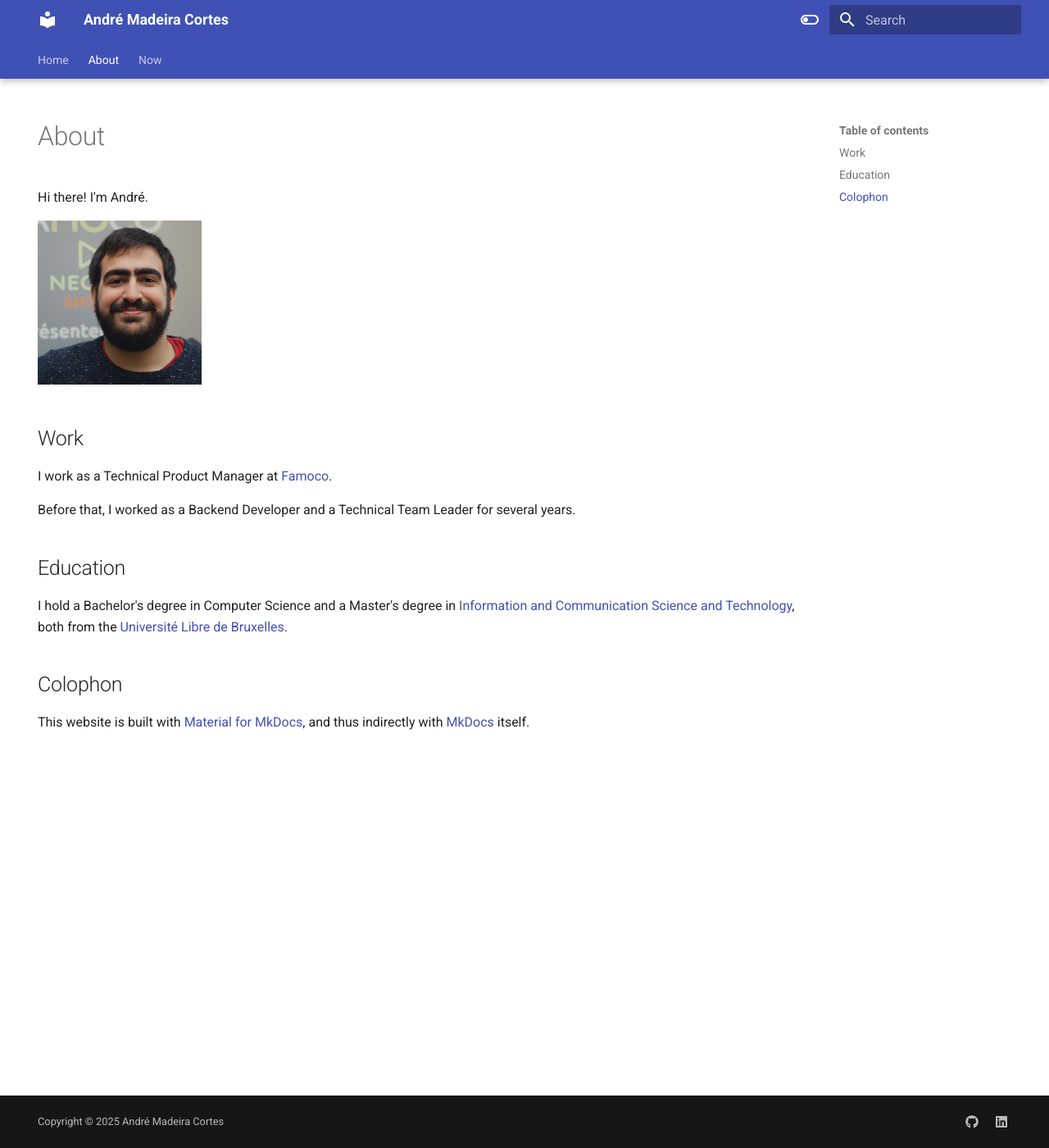
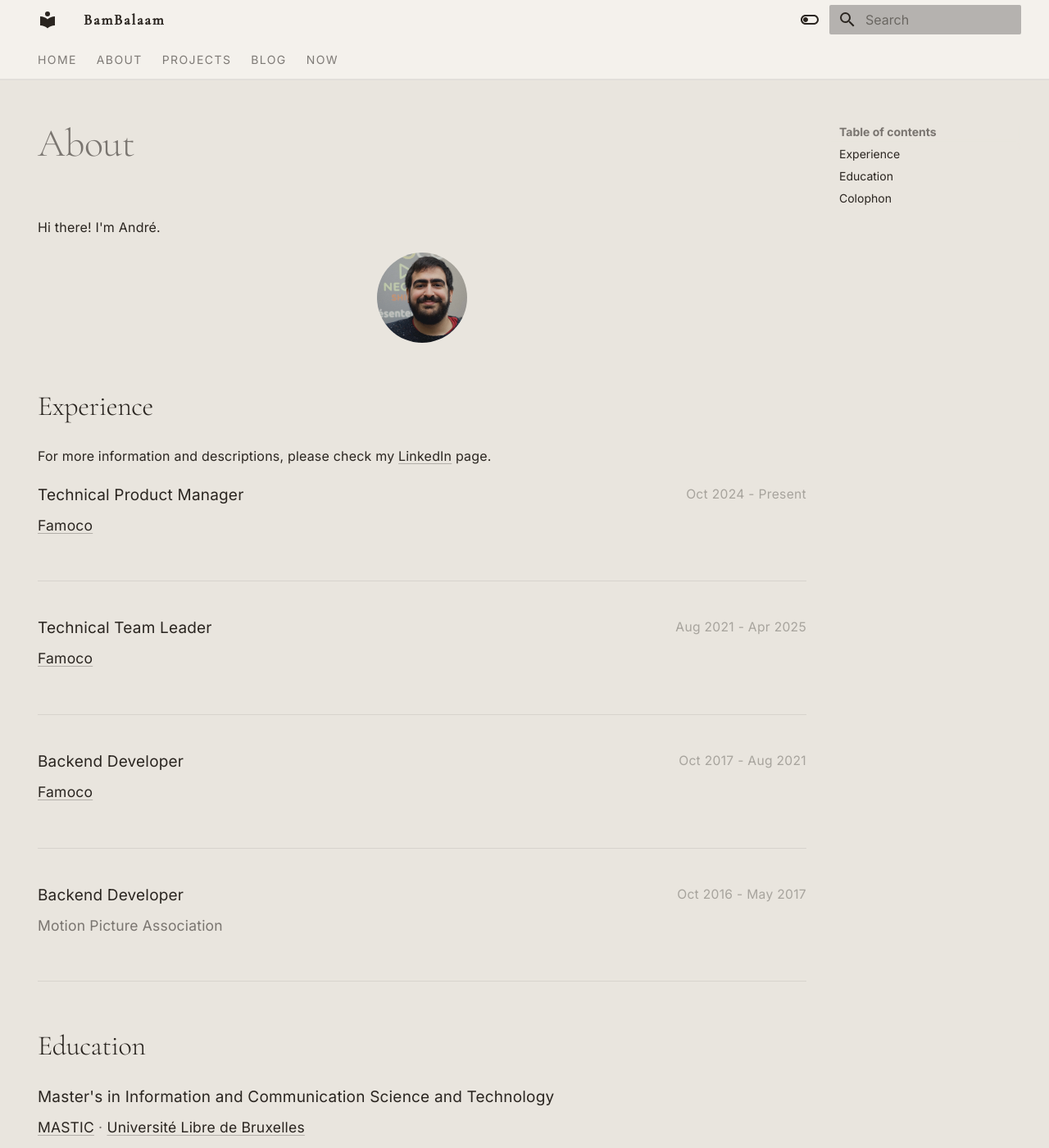
Before and after one commit to BamBalaam/bambalaam.github.io, an MkDocs documentation site: the page built from docs/about.md, in a window 1280 px wide and 1400 px high. Shown: the whole window at 82% size. Built offline with MkDocs 1.6.1 and Material for MkDocs 9.7.7, drawn with Linux system fonts in a browser that asks for light colours; some of the changed text lies outside the part shown.

Commit message:
Complete website redesign

```diff
--- a/docs/about.md
+++ b/docs/about.md
@@ -7,19 +7,62 @@ hide:
 
 Hi there! I'm André.
 
-![Me](images/avatar.png)
+![Me](images/avatar.png){ .about-avatar }
 
-## Work
+## Experience
 
-I work as a Technical Product Manager at [Famoco](http://famoco.com).
+For more information and descriptions, please check my
+<a href="https://www.linkedin.com/in/andremadeiracortes/" target="_blank">LinkedIn</a> page.
 
-Before that, I worked as a Backend Developer and a Technical Team Leader for several years.
+<div class="cv-entry">
+  <div>
+    <div class="cv-entry-title">Technical Product Manager</div>
+    <div class="cv-entry-org"><a href="https://famoco.com" target="_blank">Famoco</a></div>
+  </div>
+  <div class="cv-entry-period">Oct 2024 - Present</div>
+</div>
+
+<div class="cv-entry">
+  <div>
+    <div class="cv-entry-title">Technical Team Leader</div>
+    <div class="cv-entry-org"><a href="https://famoco.com" target="_blank">Famoco</a></div>
+  </div>
+  <div class="cv-entry-period">Aug 2021 - Apr 2025</div>
+</div>
+
+<div class="cv-entry">
+  <div>
+    <div class="cv-entry-title">Backend Developer</div>
+    <div class="cv-entry-org"><a href="https://famoco.com" target="_blank">Famoco</a></div>
+  </div>
+  <div class="cv-entry-period">Oct 2017 - Aug 2021</div>
+</div>
+
+<div class="cv-entry">
+  <div>
+    <div class="cv-entry-title">Backend Developer</div>
+    <div class="cv-entry-org">Motion Picture Association</div>
+  </div>
+  <div class="cv-entry-period">Oct 2016 - May 2017</div>
+</div>
 
 ## Education
 
-I hold a Bachelor's degree in Computer Science and a Master's degree in
-[Information and Communication Science and Technology](https://mastic.ulb.ac.be/), both from the
-[Université Libre de Bruxelles](https://www.ulb.be/).
+<div class="cv-entry">
+  <div>
+    <div class="cv-entry-title">Master's in Information and Communication Science and Technology</div>
+    <div class="cv-entry-org"><a href="https://mastic.ulb.ac.be/" target="_blank">MASTIC</a> · <a href="https://www.ulb.be/" target="_blank">Université Libre de Bruxelles</a></div>
+  </div>
+  <div class="cv-entry-period"><!-- Year --></div>
+</div>
+
+<div class="cv-entry">
+  <div>
+    <div class="cv-entry-title">Bachelor's in Computer Science</div>
+    <div class="cv-entry-org"><a href="https://sciences.ulb.be/departement-d-informatique/" target="_blank">DI</a> · <a href="https://www.ulb.be/" target="_blank">Université Libre de Bruxelles</a></div>
+  </div>
+  <div class="cv-entry-period"><!-- Year --></div>
+</div>
 
 ## Colophon
 
--- /dev/null
+++ b/docs/stylesheets/extra.css
@@ -0,0 +1,344 @@
+@import url('https://fonts.googleapis.com/css2?family=Cormorant+Garamond:ital,wght@0,300;0,400;0,500;1,300;1,400&display=swap');
+
+/* ===== LIGHT MODE — QUIET STONE ===== */
+
+[data-md-color-scheme="default"] {
+  /* fg = header background, bg = icons/text ON that background */
+  --md-primary-fg-color:              #f4f1ec;
+  --md-primary-bg-color:              #2a2520;
+  --md-primary-bg-color--light:       rgba(42, 37, 32, 0.54);
+  --md-accent-fg-color:               #2a2520;
+  --md-accent-fg-color--transparent:  rgba(42, 37, 32, 0.1);
+  --md-accent-bg-color:               #f4f1ec;
+  --md-default-bg-color:              #e9e5de;
+  --md-default-fg-color:              #2a2520;
+  --md-default-fg-color--light:       rgba(42, 37, 32, 0.58);
+  --md-default-fg-color--lighter:     rgba(42, 37, 32, 0.34);
+  --md-default-fg-color--lightest:    rgba(42, 37, 32, 0.09);
+  --md-code-bg-color:                 #dbd7d0;
+  --md-code-fg-color:                 #3d3830;
+  --md-typeset-a-color:               #2a2520;
+}
+
+/* ===== DARK MODE ===== */
+
+[data-md-color-scheme="slate"] {
+  --md-primary-fg-color:              #1e1c18;
+  --md-primary-bg-color:              #ddd8d1;
+  --md-primary-bg-color--light:       rgba(221, 216, 209, 0.54);
+  --md-accent-fg-color:               #ddd8d1;
+  --md-accent-fg-color--transparent:  rgba(221, 216, 209, 0.1);
+  --md-accent-bg-color:               #1e1c18;
+  --md-default-bg-color:              #1a1714;
+  --md-default-fg-color:              #ddd8d1;
+  --md-default-fg-color--light:       rgba(221, 216, 209, 0.58);
+  --md-default-fg-color--lighter:     rgba(221, 216, 209, 0.34);
+  --md-default-fg-color--lightest:    rgba(221, 216, 209, 0.09);
+  --md-code-bg-color:                 #252219;
+  --md-code-fg-color:                 #c8c3bb;
+  --md-typeset-a-color:               #ddd8d1;
+}
+
+/* ===== TYPOGRAPHY ===== */
+
+.md-typeset h1,
+.md-typeset h2,
+.md-typeset h3,
+.md-typeset h4 {
+  font-family: 'Cormorant Garamond', Georgia, serif;
+  font-weight: 300;
+  letter-spacing: -0.01em;
+}
+
+.md-typeset h1 { font-size: 2.4rem; line-height: 1.15; }
+.md-typeset h2 { font-size: 1.7rem; }
+.md-typeset h3 { font-size: 1.3rem; }
+
+.md-typeset {
+  letter-spacing: 0.012em;
+  line-height: 1.8;
+}
+
+/* Links — underlined, no color shift */
+[data-md-color-scheme="default"] .md-typeset a {
+  color: var(--md-default-fg-color);
+  text-decoration: underline;
+  text-decoration-color: rgba(42, 37, 32, 0.28);
+  text-underline-offset: 3px;
+  transition: text-decoration-color 0.2s ease;
+}
+[data-md-color-scheme="default"] .md-typeset a:hover {
+  color: var(--md-default-fg-color);
+  text-decoration-color: rgba(42, 37, 32, 0.72);
+}
+
+[data-md-color-scheme="slate"] .md-typeset a {
+  color: var(--md-default-fg-color);
+  text-decoration: underline;
+  text-decoration-color: rgba(221, 216, 209, 0.3);
+  text-underline-offset: 3px;
+  transition: text-decoration-color 0.2s ease;
+}
+[data-md-color-scheme="slate"] .md-typeset a:hover {
+  color: var(--md-default-fg-color);
+  text-decoration-color: rgba(221, 216, 209, 0.75);
+}
+
+/* ===== HEADER ===== */
+
+.md-header {
+  box-shadow: none;
+  border-bottom: 1px solid var(--md-default-fg-color--lightest);
+}
+
+.md-header__title {
+  font-family: 'Cormorant Garamond', Georgia, serif;
+  font-weight: 400;
+  letter-spacing: 0.1em;
+}
+
+/* ===== NAVIGATION TABS — bare text, zero chrome ===== */
+
+.md-tabs {
+  border-bottom: 1px solid var(--md-default-fg-color--lightest);
+}
+
+.md-tabs__link {
+  font-size: 0.7rem;
+  letter-spacing: 0.1em;
+  text-transform: uppercase;
+  font-weight: 400;
+  color: var(--md-default-fg-color--light) !important;
+  opacity: 1;
+  transition: color 0.2s ease;
+}
+
+.md-tabs__link:hover {
+  color: var(--md-default-fg-color) !important;
+}
+
+.md-tabs__link--active {
+  color: var(--md-default-fg-color) !important;
+}
+
+/* Remove the colored accent underline on active tab */
+.md-tabs__link--active::after {
+  display: none !important;
+}
+
+/* ===== HOME PAGE ===== */
+
+.home-hero {
+  display: flex;
+  flex-direction: column;
+  align-items: center;
+  text-align: center;
+  padding: 2.5rem 1.5rem 2rem;
+  max-width: 560px;
+  margin: 0 auto;
+}
+
+.home-avatar {
+  width: 80px;
+  height: 80px;
+  border-radius: 50%;
+  object-fit: cover;
+  margin-bottom: 1.25rem;
+  filter: grayscale(15%);
+}
+
+.home-name {
+  font-family: 'Cormorant Garamond', Georgia, serif !important;
+  font-size: 2.6rem !important;
+  font-weight: 300 !important;
+  letter-spacing: -0.01em;
+  line-height: 1.1 !important;
+  margin: 0 0 0.4rem !important;
+  padding-bottom: 0 !important;
+  border-bottom: none !important;
+}
+
+.home-subtitle {
+  font-size: 0.85rem;
+  letter-spacing: 0.04em;
+  color: var(--md-default-fg-color--light);
+  margin: 0 0 1rem;
+}
+
+.home-bio {
+  font-size: 0.975rem;
+  line-height: 1.8;
+  color: var(--md-default-fg-color--light);
+  max-width: 400px;
+  margin: 0 0 1.5rem;
+}
+
+.home-divider {
+  width: 24px;
+  height: 1px;
+  background: var(--md-default-fg-color--lighter);
+  border: none;
+  margin: 0 auto 1.5rem;
+}
+
+.home-nav {
+  display: flex;
+  gap: 2rem;
+  flex-wrap: wrap;
+  justify-content: center;
+  list-style: none !important;
+  margin: 0 !important;
+  padding: 0 !important;
+}
+
+.home-nav li {
+  margin: 0 !important;
+}
+
+.home-nav a {
+  font-size: 0.7rem;
+  font-weight: 400;
+  color: var(--md-default-fg-color--lighter) !important;
+  text-decoration: none !important;
+  letter-spacing: 0.1em;
+  text-transform: uppercase;
+  transition: color 0.2s ease;
+}
+
+.home-nav a:hover {
+  color: var(--md-default-fg-color) !important;
+}
+
+/* ===== ABOUT PAGE ===== */
+
+.about-avatar {
+  display: block;
+  width: 110px;
+  height: 110px;
+  border-radius: 50%;
+  object-fit: cover;
+  margin: 0 auto 2rem;
+  filter: grayscale(15%);
+}
+
+/* ===== PROJECTS PAGE ===== */
+
+.projects-grid {
+  display: grid;
+  grid-template-columns: repeat(auto-fill, minmax(280px, 1fr));
+  gap: 1.25rem;
+  margin-top: 1.5rem;
+}
+
+.project-card {
+  border: 1px solid var(--md-default-fg-color--lightest);
+  border-radius: 4px;
+  padding: 1.5rem;
+  transition: border-color 0.2s ease;
+}
+
+.project-card:hover {
+  border-color: var(--md-default-fg-color--lighter);
+}
+
+.project-card h3 {
+  font-family: 'Cormorant Garamond', Georgia, serif !important;
+  margin: 0 0 0.5rem !important;
+  font-size: 1.2rem !important;
+  font-weight: 400 !important;
+  border-bottom: none !important;
+  padding-bottom: 0 !important;
+}
+
+.project-card h3 a {
+  color: var(--md-default-fg-color) !important;
+  text-decoration: none !important;
+}
+
+.project-card p {
+  font-size: 0.875rem !important;
+  color: var(--md-default-fg-color--light) !important;
+  margin: 0 0 1rem !important;
+  line-height: 1.65;
+}
+
+.project-tags {
+  display: flex;
+  gap: 0.4rem;
+  flex-wrap: wrap;
+}
+
+.project-tag {
+  font-size: 0.7rem;
+  padding: 0.2rem 0.55rem;
+  border-radius: 2px;
+  background: var(--md-code-bg-color);
+  color: var(--md-default-fg-color--light);
+  font-family: var(--md-code-font);
+  letter-spacing: 0.03em;
+}
+
+/* ===== CV PAGE ===== */
+
+.cv-entry {
+  display: grid;
+  grid-template-columns: 1fr auto;
+  gap: 0 1.25rem;
+  margin-bottom: 2rem;
+  padding-bottom: 2rem;
+  border-bottom: 1px solid var(--md-default-fg-color--lightest);
+}
+
+.cv-entry:last-child {
+  border-bottom: none;
+  margin-bottom: 0;
+  padding-bottom: 0;
+}
+
+.cv-entry-title {
+  font-weight: 500;
+  font-size: 0.95rem;
+  margin-bottom: 0.2rem;
+}
+
+.cv-entry-org {
+  font-size: 0.875rem;
+  color: var(--md-default-fg-color--light);
+  margin-bottom: 0.6rem;
+}
+
+.cv-entry-period {
+  font-size: 0.78rem;
+  color: var(--md-default-fg-color--lighter);
+  white-space: nowrap;
+  align-self: start;
+  padding-top: 2px;
+  text-align: right;
+  letter-spacing: 0.02em;
+}
+
+.cv-entry-desc {
+  grid-column: 1;
+  font-size: 0.875rem;
+  color: var(--md-default-fg-color--light);
+  line-height: 1.7;
+  margin: 0;
+}
+
+/* ===== MOBILE ===== */
+
+@media screen and (max-width: 600px) {
+  .home-name {
+    font-size: 2.4rem !important;
+  }
+
+  .cv-entry {
+    grid-template-columns: 1fr;
+  }
+
+  .cv-entry-period {
+    order: -1;
+    text-align: left;
+    margin-bottom: 0.25rem;
+  }
+}
--- a/mkdocs.yml
+++ b/mkdocs.yml
@@ -1,8 +1,8 @@
-site_name: André Madeira Cortes
+site_name: BamBalaam
 site_url: https://bambalaam.me
 site_author: André Madeira Cortes
-site_description: Your personal website and blog
-copyright: Copyright &copy; 2025 André Madeira Cortes
+site_description: Personal website of André Madeira Cortes
+copyright: Copyright &copy; 2026 André Madeira Cortes
 
 theme:
   name: material
@@ -15,23 +15,28 @@ theme:
     - navigation.tracking
     - search.highlight
     - search.suggest
+    - toc.follow
   palette:
-    # Light mode
     - media: "(prefers-color-scheme: light)"
       scheme: default
-      primary: indigo
-      accent: indigo
+      primary: custom
+      accent: custom
       toggle:
         icon: material/toggle-switch-off-outline
         name: Switch to dark mode
-    # Dark mode
     - media: "(prefers-color-scheme: dark)"
       scheme: slate
-      primary: blue
-      accent: blue
+      primary: custom
+      accent: custom
       toggle:
         icon: material/toggle-switch
         name: Switch to light mode
+  font:
+    text: Inter
+    code: JetBrains Mono
+
+extra_css:
+  - stylesheets/extra.css
 
 extra:
   generator: false
@@ -41,17 +46,23 @@ extra:
     - icon: fontawesome/brands/linkedin
       link: https://www.linkedin.com/in/andremadeiracortes/
 
-# Navigation
+plugins:
+  - search
+  - blog
+
 nav:
   - Home: index.md
   - About: about.md
+  - Projects: projects.md
+  - Blog:
+    - blog/index.md
   - Now: now.md
 
-# Extensions
 markdown_extensions:
   - meta
   - admonition
   - attr_list
+  - md_in_html
   - footnotes
   - pymdownx.highlight
   - pymdownx.superfences
```
Also changed, not shown: docs/blog/index.md (added, +3 -0 lines), docs/index.md (+10 -3 lines), docs/now.md (+7 -1 lines), docs/projects.md (added, +25 -0 lines), 1 other file.
